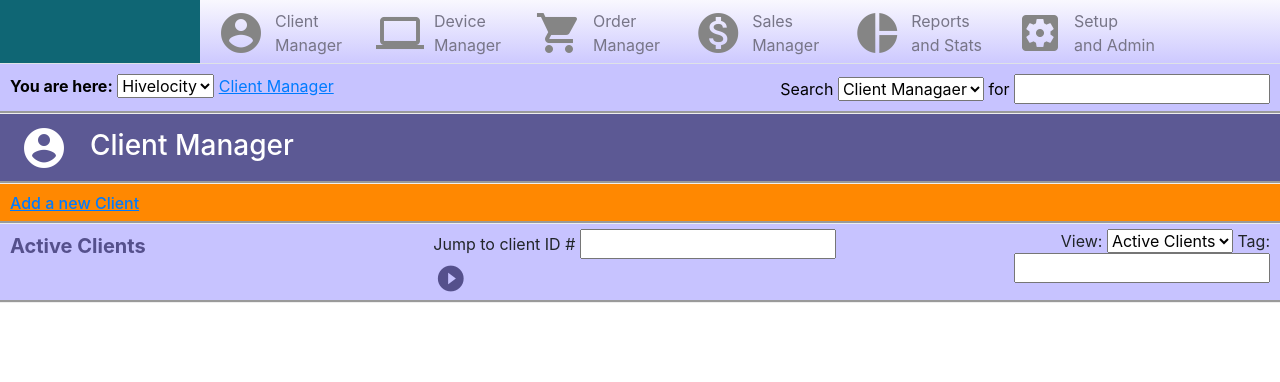
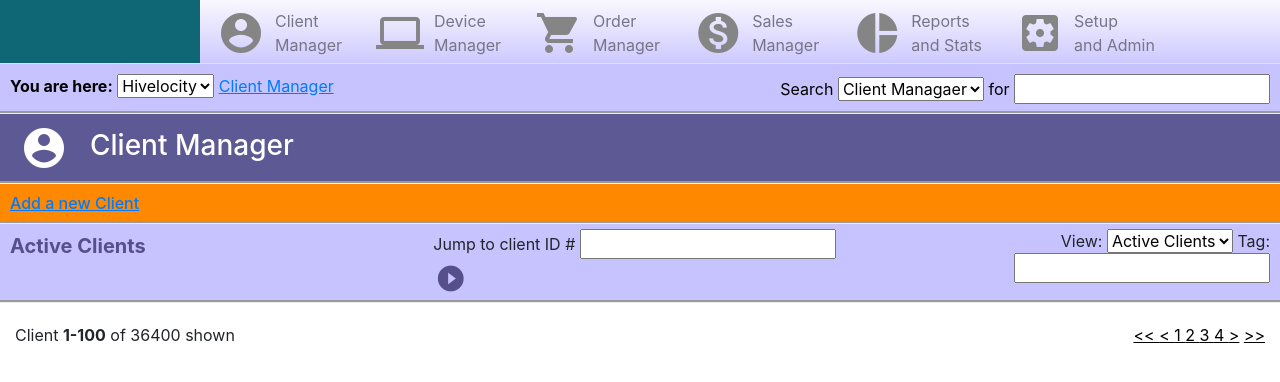
Before and after one commit to mabuelhagag/trend_crm, a Django app: page /about/ in a window 1280 px wide. Shown: the top 382 px of the page. Run offline with Django 3.2, Linux system fonts and the light colour scheme; some libraries are stand-ins or nearby versions.

Commit message:
pagination

```diff
--- a/trend_egypt_crm/static/sass/project.scss
+++ b/trend_egypt_crm/static/sass/project.scss
@@ -132,4 +132,11 @@ a{
     padding: 10px 10px 0px 10px;
   }
   border-bottom-style: groove;
+  margin-bottom: 20px;
 }
+
+.pagination-container{
+  a{
+    color: black;
+  }
+}
--- a/trend_egypt_crm/templates/base.html
+++ b/trend_egypt_crm/templates/base.html
@@ -120,9 +120,23 @@
       Tag: <input type="text">
     </div>
   </div>
-  <div class="container">
+</div>
+<div class="container-fluid">
     {% block content %}
-
+      <div class="row pagination-container">
+        <div class="col text-left">Client <b>1-100</b> of 36400 shown</div>
+        <div class="col"></div>
+        <div class="col text-right">
+          <a href=""><< </a>
+          <a href="">< </a>
+          <a href="">1 </a>
+          <a href="">2 </a>
+          <a href="">3 </a>
+          <a href="">4 </a>
+          <a href=""> ></a>
+          <a href=""> >></a>
+        </div>
+      </div>
     {% endblock content %}
 
 </div> <!-- /container -->
```
Also changed, not shown: trend_egypt_crm/static/css/project.css, trend_egypt_crm/static/css/project.min.css. Lines whose indentation alone changed are shown as unchanged.
